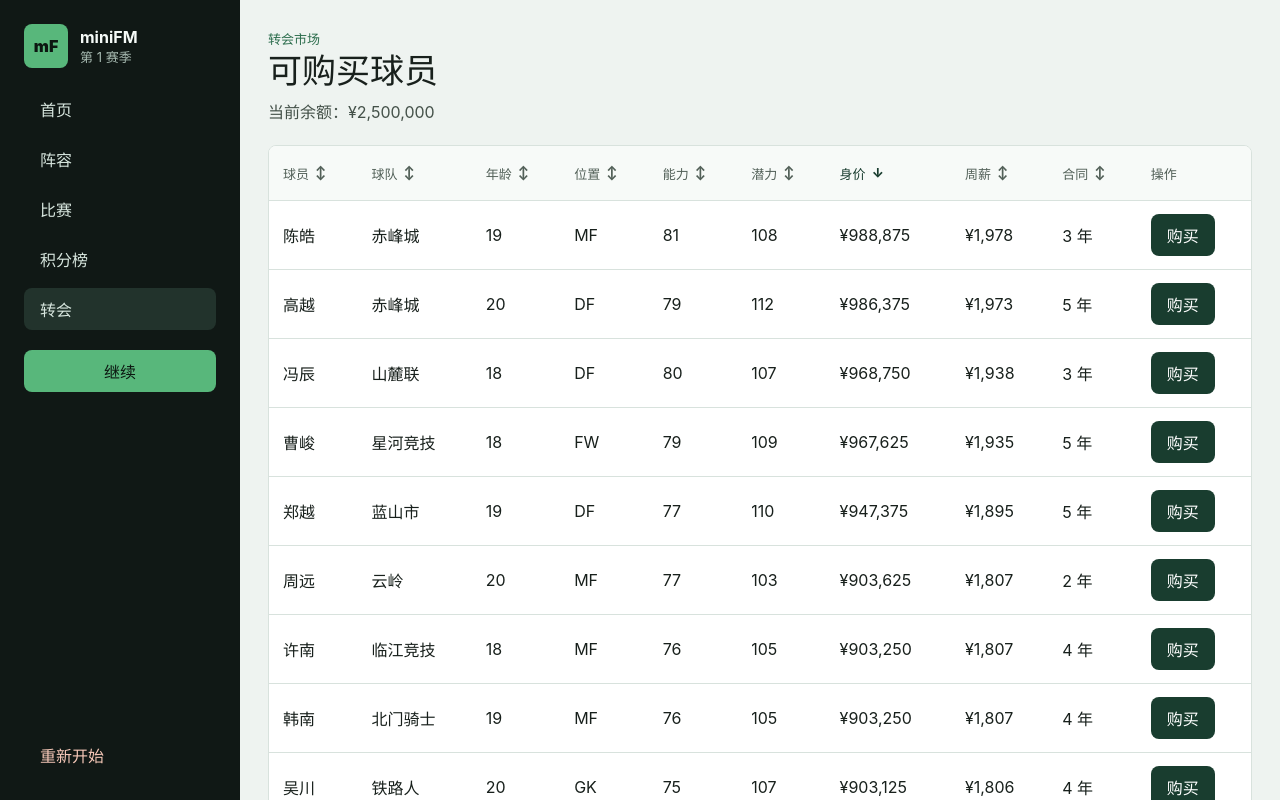
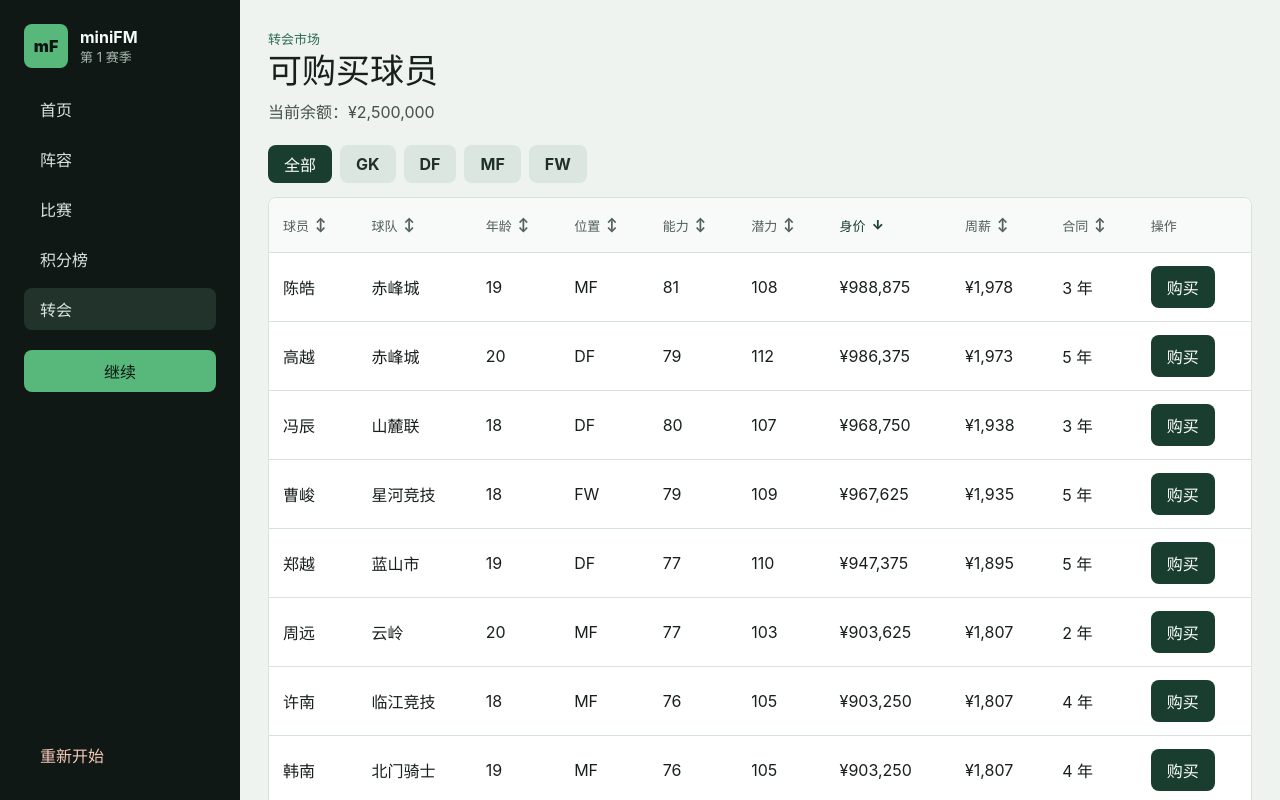
Before and after one commit to risingdragon/minifm, a React (Vite) app: page / in a window 1280 px wide. Both pictures are taken after a click on the button "转会". Shown: the top 800 px of the page. Built offline with nearby package versions, Linux system fonts and the light colour scheme.

Commit message:
位置过滤

```diff
--- a/src/app/App.tsx
+++ b/src/app/App.tsx
@@ -6,7 +6,7 @@ import { getSeasonMovement } from '../game/season';
 import { simulateRound } from '../game/simulator';
 import { calculateStandings } from '../game/standings';
 import { buyPlayer, countRegularPlayers, createTransferMarket } from '../game/transfer';
-import type { GameState, League, Match, Player, PlayerGrowthChange, Standing, Team, View } from '../models/types';
+import type { GameState, League, Match, Player, PlayerGrowthChange, Position, Standing, Team, View } from '../models/types';
 
 export function App() {
   const [game, setGame] = useState<GameState>(() => loadGame());
@@ -450,9 +450,11 @@ function TransferMarketPage({ game, userTeam, onBuyPlayer }: { game: GameState;
 
 function TransferMarketPageSorted({ game, userTeam, onBuyPlayer }: { game: GameState; userTeam: Team; onBuyPlayer: (playerId: string) => void }) {
   const [sort, setSort] = useState<TransferSortState>({ key: 'marketValue', direction: 'desc' });
+  const [positionFilter, setPositionFilter] = useState<TransferPositionFilter>('ALL');
   const marketPlayers = game.transferMarket.listedPlayerIds
     .map((playerId) => game.players.find((player) => player.id === playerId))
     .filter((player): player is Player => Boolean(player))
+    .filter((player) => positionFilter === 'ALL' || player.position === positionFilter)
     .sort((a, b) => compareTransferPlayers(a, b, game.teams, sort));
 
   function handleSort(key: TransferSortKey): void {
@@ -471,6 +473,18 @@ function TransferMarketPageSorted({ game, userTeam, onBuyPlayer }: { game: GameS
           <p>当前余额：{formatMoney(userTeam.balance)}</p>
         </div>
       </header>
+      <section className="filter-row" aria-label="位置筛选">
+        {TRANSFER_POSITION_FILTERS.map((option) => (
+          <button
+            className={positionFilter === option.value ? 'filter-button active' : 'filter-button'}
+            type="button"
+            key={option.value}
+            onClick={() => setPositionFilter(option.value)}
+          >
+            {option.label}
+          </button>
+        ))}
+      </section>
       <div className="table-wrap">
         <table>
           <thead>
@@ -516,10 +530,19 @@ function TransferMarketPageSorted({ game, userTeam, onBuyPlayer }: { game: GameS
 }
 
 type TransferSortKey = 'name' | 'team' | 'age' | 'position' | 'overall' | 'potential' | 'marketValue' | 'weeklyWage' | 'contractYears';
+type TransferPositionFilter = 'ALL' | Position;
 type TransferSortState = {
   key: TransferSortKey;
   direction: 'asc' | 'desc';
 };
+
+const TRANSFER_POSITION_FILTERS: Array<{ label: string; value: TransferPositionFilter }> = [
+  { label: '全部', value: 'ALL' },
+  { label: 'GK', value: 'GK' },
+  { label: 'DF', value: 'DF' },
+  { label: 'MF', value: 'MF' },
+  { label: 'FW', value: 'FW' },
+];
 
 type SquadSortKey = 'status' | 'name' | 'age' | 'position' | 'overall' | 'potential' | 'marketValue' | 'weeklyWage' | 'contractYears';
 type SquadSortState = {
--- a/src/styles/global.css
+++ b/src/styles/global.css
@@ -280,14 +280,24 @@ th {
   gap: 8px;
 }
 
-.tab-button {
+.filter-row {
+  display: flex;
+  flex-wrap: wrap;
+  gap: 8px;
+  margin-bottom: 14px;
+}
+
+.tab-button,
+.filter-button {
   min-height: 38px;
   background: #dbe6e0;
   color: #203028;
 }
 
 .tab-button.active,
-.tab-button:hover:not(:disabled) {
+.tab-button:hover:not(:disabled),
+.filter-button.active,
+.filter-button:hover:not(:disabled) {
   background: #193d2f;
   color: #fff;
 }
```
